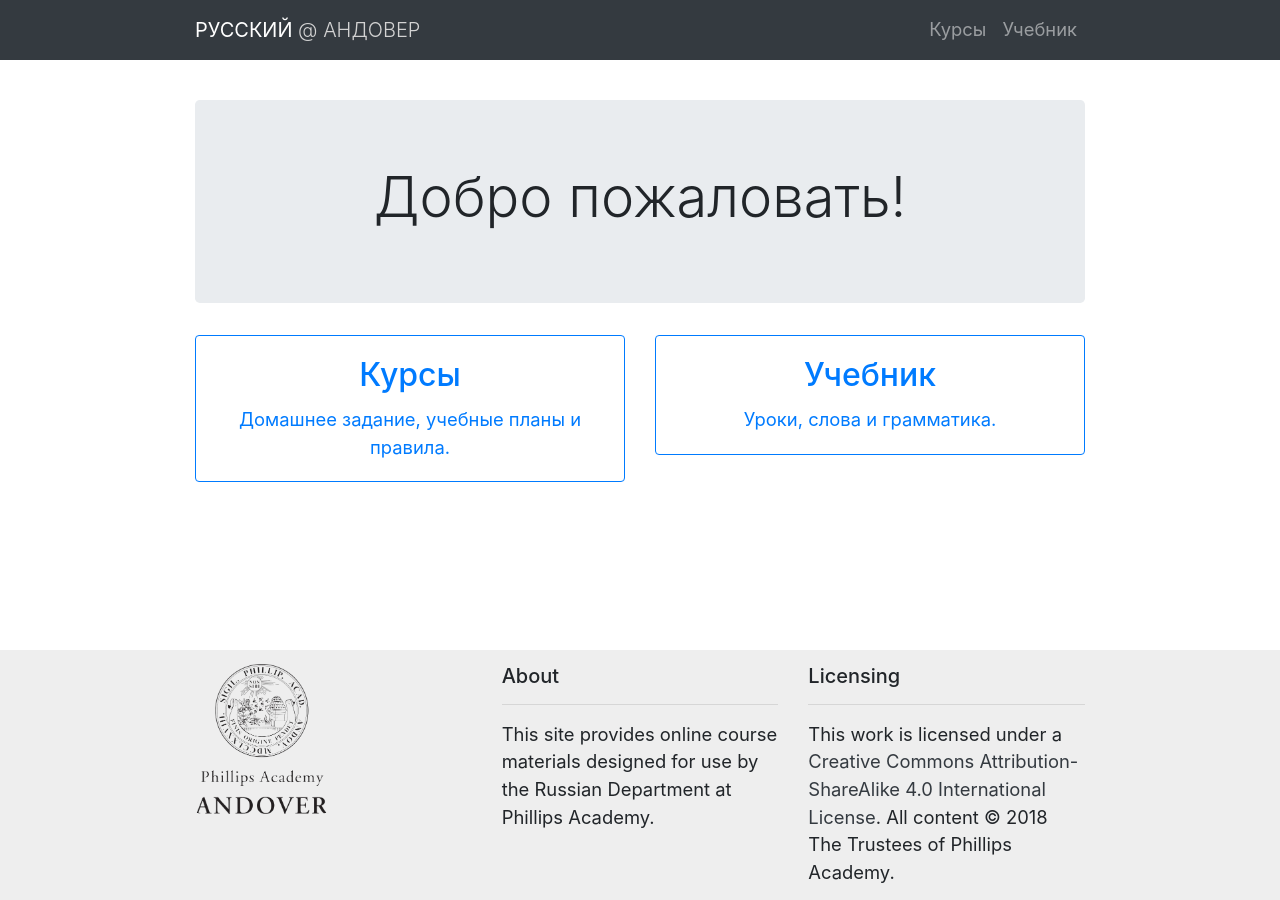
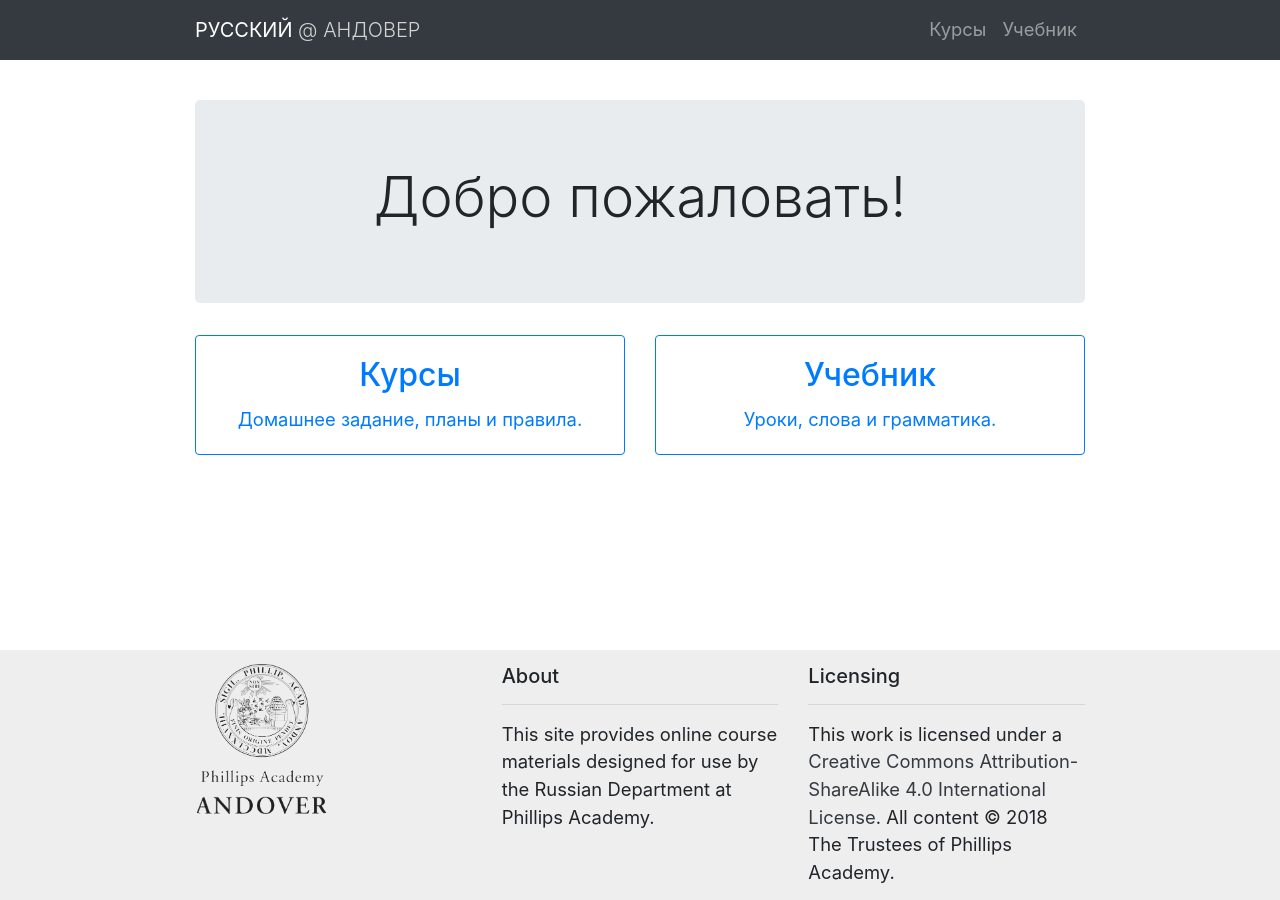
Before and after one commit to AndoverRussian/website, a Jekyll site: the page docs/index.html, which Jekyll copies as it is, in a window 1280 px wide. Built offline with Jekyll 4.4.1, drawn with Linux system fonts in a browser that asks for light colours.

Commit message:
Make course website page text not wrap

```diff
--- a/_layouts/home.html
+++ b/_layouts/home.html
@@ -15,7 +15,7 @@
         <a href="/courses.html">
           <div class="card-body text-primary text-center">
             <h2 class="card-title">Курсы</h2>
-            <p class="card-text">Домашнее задание, учебные планы и правила.</p>
+            <p class="card-text">Домашнее задание, планы и правила.</p>
           </div>
         </a>
       </div>
--- a/docs/feed.xml
+++ b/docs/feed.xml
@@ -1 +1 @@
-<?xml version="1.0" encoding="utf-8"?><feed xmlns="http://www.w3.org/2005/Atom" ><generator uri="https://jekyllrb.com/" version="3.8.5">Jekyll</generator><link href="http://localhost:4000/feed.xml" rel="self" type="application/atom+xml" /><link href="http://localhost:4000/" rel="alternate" type="text/html" /><updated>2018-12-08T17:22:22-05:00</updated><id>http://localhost:4000/feed.xml</id><title type="html">Андовер</title><subtitle>This site is the online textbook for use by the Russian Department at Phillips Academy Andover.</subtitle></feed>
+<?xml version="1.0" encoding="utf-8"?><feed xmlns="http://www.w3.org/2005/Atom" ><generator uri="https://jekyllrb.com/" version="3.8.5">Jekyll</generator><link href="http://localhost:4000/feed.xml" rel="self" type="application/atom+xml" /><link href="http://localhost:4000/" rel="alternate" type="text/html" /><updated>2018-12-08T17:25:48-05:00</updated><id>http://localhost:4000/feed.xml</id><title type="html">Андовер</title><subtitle>This site is the online textbook for use by the Russian Department at Phillips Academy Andover.</subtitle></feed>
--- a/docs/index.html
+++ b/docs/index.html
@@ -51,7 +51,7 @@
         <a href="/courses.html">
           <div class="card-body text-primary text-center">
             <h2 class="card-title">Курсы</h2>
-            <p class="card-text">Домашнее задание, учебные планы и правила.</p>
+            <p class="card-text">Домашнее задание, планы и правила.</p>
           </div>
         </a>
       </div>
```
